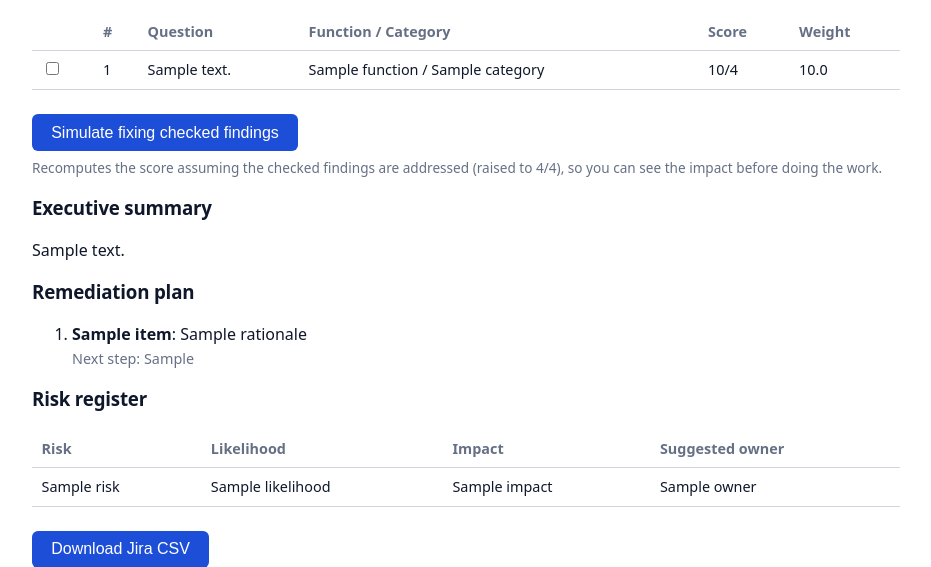
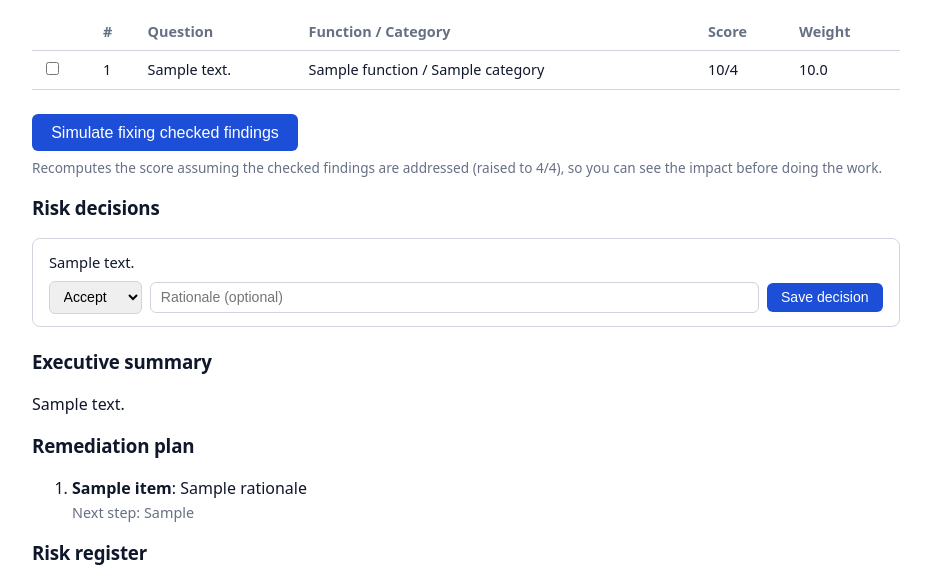
Before and after one commit to Barak-Nisim/risklens, a FastAPI app: template risklens/web/templates/report.html in a window 1280 px wide. Shown: the part 539-1106 px from the top of the page, without its empty margins (174-1105 px from the left). Run offline with FastAPI, Linux system fonts and the light colour scheme; the template is opened without the code that fills it: most values are stand-ins (such as "Sample title", 1, 10 or a date in 2020).

Commit message:
Add risk acceptance workflow
New risklens/decisions.py lets a leader mark a finding as accepted,
mitigated, transferred, or deferred with a rationale, persisted per
org (mirrors history.py's storage pattern: ~/.risklens/decisions/
<org-slug>.json, overridable via RISKLENS_DECISIONS_DIR). One decision
per finding, latest wins; recording again replaces it.

Web: each finding on the report gets its own small form (status +
rationale) if undecided, or its current disposition + a "clear" action
if already decided. Since the report page has no persistent URL to
redirect back to (it's generated entirely from POSTed form data),
/decisions/record and /decisions/clear re-score from the same hidden
answers_yaml mechanism the simulate/Jira-export forms already use and
re-render report.html directly. CLI gets `risklens decisions
list/record/clear` for parity.

Hit the same directory-collision test-isolation bug as MarketSignal's
favorites/history stores: both history.py and decisions.py derive the
same "<org-slug>.json" filename, so pointing RISKLENS_HISTORY_DIR and
RISKLENS_DECISIONS_DIR at the same test tmp_path made them silently
overwrite each other's file. Fixed with separate subdirectories in
every test that touches both -- already how they're separated by
default in production.

Co-Authored-By: Claude Sonnet 5 <noreply@anthropic.com>

```diff
--- /dev/null
+++ b/risklens/decisions.py
@@ -0,0 +1,80 @@
+"""Persists risk acceptance decisions (accept/mitigate/transfer/defer) per
+finding, so a leader's disposition and rationale for an open risk is
+captured and shown alongside the assessment it belongs to.
+
+Mirrors history.py's storage pattern: ~/.risklens/decisions/<org-slug>.json,
+one file per org holding the latest decision for each question id (not an
+append-only log -- recording a new decision for the same finding replaces
+the old one). Overridable via RISKLENS_DECISIONS_DIR for test isolation.
+"""
+
+from __future__ import annotations
+
+import json
+import os
+import re
+from dataclasses import asdict, dataclass
+from pathlib import Path
+
+DECISION_STATUSES = {"accepted", "mitigated", "transferred", "deferred"}
+
+
+@dataclass(frozen=True)
+class Decision:
+    question_id: str
+    status: str  # one of DECISION_STATUSES
+    rationale: str
+    decided_at: str = ""
+
+
+def _decisions_dir() -> Path:
+    override = os.environ.get("RISKLENS_DECISIONS_DIR")
+    base = Path(override) if override else Path.home() / ".risklens" / "decisions"
+    base.mkdir(parents=True, exist_ok=True)
+    return base
+
+
+def _slug(org_name: str) -> str:
+    return re.sub(r"[^a-z0-9]+", "-", org_name.lower()).strip("-") or "org"
+
+
+def _decisions_path(org_name: str) -> Path:
+    return _decisions_dir() / f"{_slug(org_name)}.json"
+
+
+def load_decisions(org_name: str) -> dict[str, Decision]:
+    path = _decisions_path(org_name)
+    if not path.exists():
+        return {}
+    raw = json.loads(path.read_text(encoding="utf-8"))
+    return {question_id: Decision(**entry) for question_id, entry in raw.items()}
+
+
+def _save_decisions(org_name: str, decisions: dict[str, Decision]) -> None:
+    path = _decisions_path(org_name)
+    path.write_text(
+        json.dumps({qid: asdict(d) for qid, d in decisions.items()}, indent=2),
+        encoding="utf-8",
+    )
+
+
+def record_decision(
+    org_name: str, question_id: str, status: str, rationale: str = "", decided_at: str = ""
+) -> Decision:
+    if status not in DECISION_STATUSES:
+        raise ValueError(f"Unknown decision status: {status!r}. Must be one of {DECISION_STATUSES}")
+
+    decisions = load_decisions(org_name)
+    decision = Decision(
+        question_id=question_id, status=status, rationale=rationale, decided_at=decided_at
+    )
+    decisions[question_id] = decision
+    _save_decisions(org_name, decisions)
+    return decision
+
+
+def clear_decision(org_name: str, question_id: str) -> None:
+    decisions = load_decisions(org_name)
+    if question_id in decisions:
+        del decisions[question_id]
+        _save_decisions(org_name, decisions)
--- a/risklens/web/app.py
+++ b/risklens/web/app.py
@@ -7,6 +7,7 @@ no scoring or narration logic lives here. Run locally with `risklens serve`.
 from __future__ import annotations
 
 import csv
+import datetime as dt
 import io
 import os
 from pathlib import Path
@@ -16,6 +17,7 @@ from fastapi.responses import HTMLResponse, StreamingResponse
 from fastapi.staticfiles import StaticFiles
 from fastapi.templating import Jinja2Templates
 
+from risklens.decisions import clear_decision, load_decisions, record_decision
 from risklens.history import record_snapshot
 from risklens.loader import dump_assessment, load_assessment, load_framework, parse_assessment
 from risklens.models import Answer, Assessment
@@ -118,8 +120,59 @@ async def assess(request: Request):
             "tier_for_score": tier_for_score,
             "answers_yaml": answers_yaml,
             "history": history,
+            "decisions": load_decisions(assessment.org_name),
         },
     )
+
+
+def _render_report_with_decisions(request: Request, answers_yaml: str) -> HTMLResponse:
+    """Re-scores an assessment from its YAML and re-renders report.html --
+    used after recording or clearing a decision, since the report page has
+    no other persistent URL to redirect back to."""
+    assessment = parse_assessment(answers_yaml)
+    framework = load_framework(assessment.framework_id)
+    result = score_assessment(framework, assessment, finding_threshold=DEFAULT_FINDING_THRESHOLD)
+
+    return templates.TemplateResponse(
+        request,
+        "report.html",
+        {
+            "result": result,
+            "ai_narrative": None,
+            "tier_for_score": tier_for_score,
+            "answers_yaml": answers_yaml,
+            "history": [],
+            "decisions": load_decisions(assessment.org_name),
+        },
+    )
+
+
+@app.post("/decisions/record", response_class=HTMLResponse)
+async def decisions_record(request: Request):
+    form = await request.form()
+    answers_yaml = str(form.get("answers_yaml") or "")
+    assessment = parse_assessment(answers_yaml)
+
+    record_decision(
+        assessment.org_name,
+        str(form.get("question_id") or ""),
+        str(form.get("status") or ""),
+        str(form.get("rationale") or ""),
+        decided_at=dt.date.today().isoformat(),
+    )
+
+    return _render_report_with_decisions(request, answers_yaml)
+
+
+@app.post("/decisions/clear", response_class=HTMLResponse)
+async def decisions_clear(request: Request):
+    form = await request.form()
+    answers_yaml = str(form.get("answers_yaml") or "")
+    assessment = parse_assessment(answers_yaml)
+
+    clear_decision(assessment.org_name, str(form.get("question_id") or ""))
+
+    return _render_report_with_decisions(request, answers_yaml)
 
 
 @app.post("/simulate", response_class=HTMLResponse)
--- a/risklens/web/static/style.css
+++ b/risklens/web/static/style.css
@@ -452,6 +452,52 @@ blockquote.card cite { color: var(--muted); font-size: 0.85rem; font-style: norm
 }
 .trend-box h3 { margin-top: 0; }
 
+.decisions-list { display: flex; flex-direction: column; gap: 0.75rem; margin-bottom: 1.5rem; }
+.decision-row {
+  border: 1px solid var(--border);
+  border-radius: 8px;
+  padding: 0.75rem 1rem;
+}
+.decision-question { margin: 0 0 0.5rem; font-weight: 500; font-size: 0.92rem; }
+.decision-form { display: flex; align-items: center; gap: 0.5rem; flex-wrap: wrap; }
+.decision-form select,
+.decision-form input[type="text"] {
+  padding: 0.4rem 0.6rem;
+  border: 1px solid var(--border);
+  border-radius: 6px;
+  font-size: 0.88rem;
+}
+.decision-form input[type="text"] { flex: 1; min-width: 12rem; }
+.decision-form button {
+  padding: 0.4rem 0.9rem;
+  font-size: 0.88rem;
+}
+.decision-current { margin: 0; font-size: 0.9rem; color: var(--muted); }
+.decision-status {
+  display: inline-block;
+  font-weight: 700;
+  font-size: 0.78rem;
+  text-transform: uppercase;
+  letter-spacing: 0.03em;
+  padding: 0.15rem 0.55rem;
+  border-radius: 999px;
+  margin-right: 0.4rem;
+  color: white;
+}
+.decision-accepted { background: #667085; }
+.decision-mitigated { background: #16a34a; }
+.decision-transferred { background: #2563eb; }
+.decision-deferred { background: #d97706; }
+.link-button {
+  background: none;
+  border: none;
+  color: var(--accent);
+  text-decoration: underline;
+  cursor: pointer;
+  padding: 0;
+  font-size: 0.85rem;
+}
+
 .progress-indicator {
   position: sticky;
   top: 0.5rem;
--- a/risklens/web/templates/report.html
+++ b/risklens/web/templates/report.html
@@ -76,6 +76,43 @@
   <p>No findings below the configured threshold.</p>
   {% endif %}
 
+  {% if result.findings %}
+  <h3>Risk decisions</h3>
+  <div class="decisions-list">
+    {% for f in result.findings %}
+    {% set decision = decisions.get(f.question.id) %}
+    <div class="decision-row">
+      <p class="decision-question">{{ f.question.text }}</p>
+      {% if decision %}
+      <p class="decision-current">
+        <span class="decision-status decision-{{ decision.status }}">{{ decision.status|capitalize }}</span>
+        {{ decision.rationale }}
+        {% if decision.decided_at %}<span class="hint">({{ decision.decided_at }})</span>{% endif %}
+      </p>
+      <form method="post" action="/decisions/clear" class="decision-form">
+        <input type="hidden" name="answers_yaml" value="{{ answers_yaml }}">
+        <input type="hidden" name="question_id" value="{{ f.question.id }}">
+        <button type="submit" class="link-button">Clear decision</button>
+      </form>
+      {% else %}
+      <form method="post" action="/decisions/record" class="decision-form">
+        <input type="hidden" name="answers_yaml" value="{{ answers_yaml }}">
+        <input type="hidden" name="question_id" value="{{ f.question.id }}">
+        <select name="status">
+          <option value="accepted">Accept</option>
+          <option value="mitigated">Mitigate</option>
+          <option value="transferred">Transfer</option>
+          <option value="deferred">Defer</option>
+        </select>
+        <input type="text" name="rationale" placeholder="Rationale (optional)">
+        <button type="submit">Save decision</button>
+      </form>
+      {% endif %}
+    </div>
+    {% endfor %}
+  </div>
+  {% endif %}
+
   {% if ai_narrative %}
   <h3>Executive summary</h3>
   <p>{{ ai_narrative.executive_summary }}</p>
```
Also changed, not shown: risklens/cli.py (+47 -0 lines), tests/test_cli.py (+53 -0 lines), tests/test_decisions.py (added, +75 -0 lines), tests/test_web.py (+70 -7 lines).
